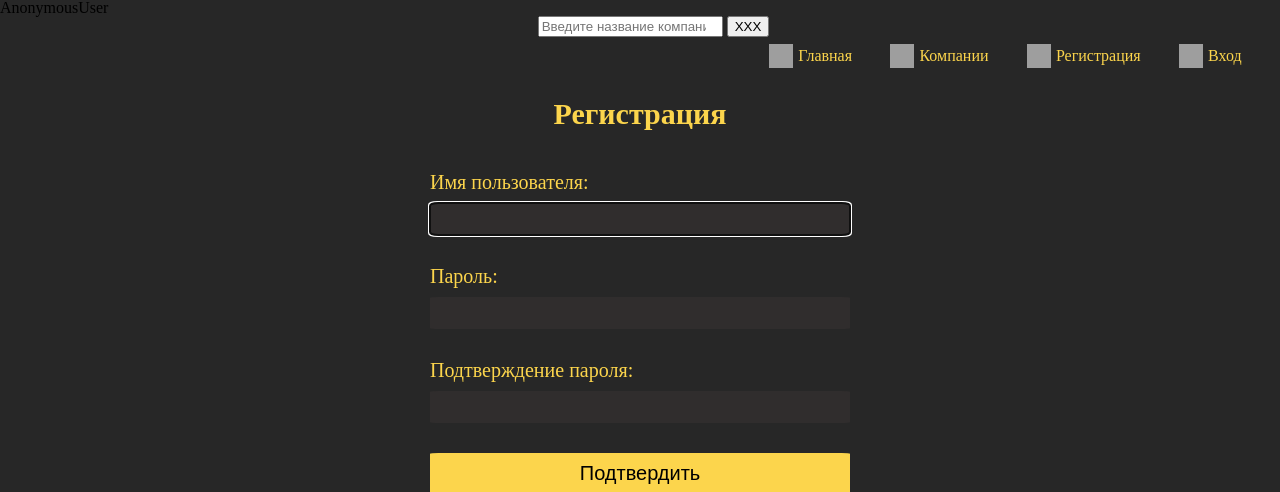
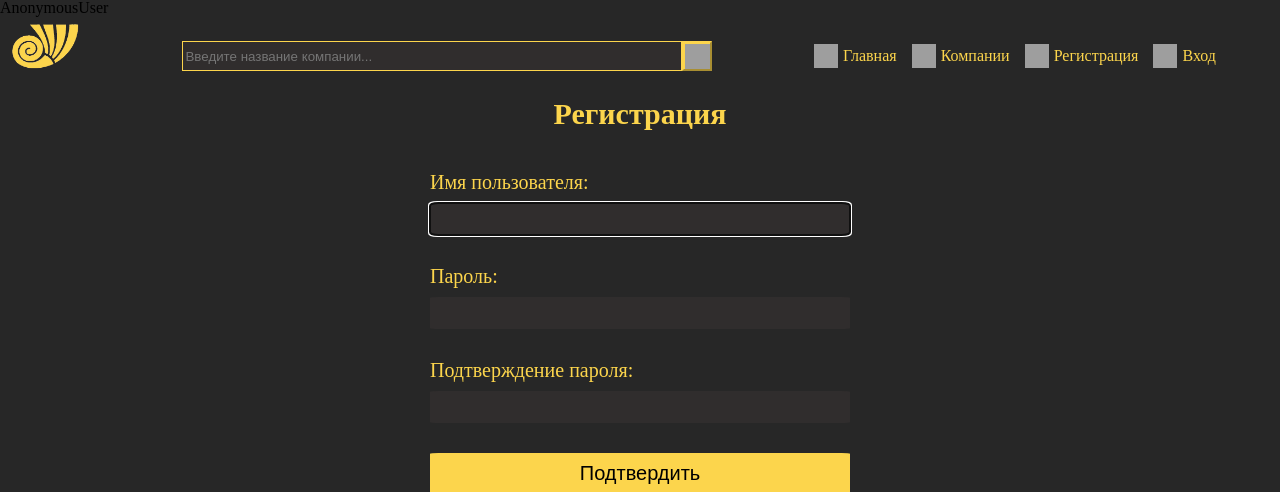
Before and after one commit to BorisVasilevv/web-chel-work, a Django app: page /accounts/registration/ in a window 1280 px wide. Shown: the top 492 px of the page. Run offline with Django 4.2, Linux system fonts and the light colour scheme; some libraries are stand-ins or nearby versions; grey boxes are pictures that could not be loaded.

Commit message:
search work

```diff
--- a/itcompanysite/accounts/static/account/css/registration.css
+++ b/itcompanysite/accounts/static/account/css/registration.css
@@ -31,6 +31,7 @@
     height: 30px;
     border-radius: 2%;
     margin-bottom: 20px;
+    color: white;
 }
 
 .registration-help-info{
--- a/itcompanysite/companies/views.py
+++ b/itcompanysite/companies/views.py
@@ -9,5 +9,5 @@ def companies(request):
 
 
 def search(request):
-    companies = Company.objects.all()
+    companies = Company.objects.filter(name__contains=request.GET.get("q"))
     return render(request, 'companies/companies.html', {'companies': companies})
--- a/itcompanysite/main/static/main/css/main.css
+++ b/itcompanysite/main/static/main/css/main.css
@@ -2,16 +2,25 @@ body{
     background-color: #272727;
 }
 
-.item_part-name{
-    font-size: 24px;
-    font-weight: 700;
-    line-height: 150%;
+.main-header{
+    display: flex;
+    justify-content: space-between;
+
 }
 
-.item{
-    max-width: 376px;
-    margin: auto;
-    background-color: #272727;
+.main-logo{
+    display: block;
+    max-width: 71px;
+    width: auto;
+    height: auto;
+    padding: 5px 0 0 10px;
+}
+
+.search-container{
+    display: flex;
+    align-items: center;
+    margin-right: auto;
+    margin-left: auto;
 }
 
 .navigation {
@@ -19,14 +28,16 @@ body{
     display: flex;
     justify-content: flex-end;
     height: 10vh;
-
+    gap: 15px;
+    margin-right: 5%;
 }
 
 .navigation-elem{
-    margin-right: 3%;
+
     display: flex;
     justify-content: center;
     align-items: center;
+
 }
 
 .navigation-elem-link{
@@ -48,17 +59,6 @@ body{
     height:100px;
 }
 
-.company-info-text {
-    color: black;
-    -webkit-line-clamp: 4; /* Число отображаемых строк */
-    display: -webkit-box; /* Включаем флексбоксы */
-    -webkit-box-orient: vertical; /* Вертикальная ориентация */
-    overflow: hidden; /* Обрезаем всё за пределами блока */
-}
-
-.company-info-text:hover {
-    text-decoration: underline;
-}
 
 .company-name{
     height: 50%;
@@ -67,3 +67,33 @@ body{
 ul{
     list-style: none;
 }
+
+
+
+
+.search-row{
+     background-color: #302D2D;
+     border: solid 1px #FCD54C;
+     height:30px;
+     width:500px;
+     color: white;
+
+}
+
+.search-button{
+    background-color: #FCD54C;
+    border-color:  #FCD54C;
+    height:30px;
+    width:30px;
+    display: flex;
+    justify-content: center;
+}
+
+.search-button-image{
+    height:25px;
+    width:25px;
+}
+
+.search-button-image:hover{
+    cursor: pointer;
+}
--- a/itcompanysite/main/templates/main/layout.html
+++ b/itcompanysite/main/templates/main/layout.html
@@ -6,29 +6,44 @@
     <meta name="viewport" content="width=device-width, initial-scale=1">
     <link rel="stylesheet" type="text/css"  href="{% static 'main/css/reset.css'%}">
     <link rel="stylesheet" href="{% static 'main/css/main.css'%}">
-    <link rel="stylesheet" href="{% static 'main/css/font.css'%}">
 
     {% block head %} {% endblock %}
     <title>{% block title %} {% endblock %}</title>
 </head>
 <body>
 {{user}}
-    <div class="navigation">
+    <div class="main-header">
+        <div class="site-logo">
+            <img class="main-logo" src="{% static 'main/img/logoCSU.png'%}">
+        </div>
         <form action="{% url 'search'%}" method="get" class="search-container">
              <input class="search-row" placeholder="Введите название компании..." type="search" name="q" required="">
-            <button class="search-button" type="submit">XXX</button>
+            <button class="search-button" type="submit"><img class="search-button-image" src="{% static 'main/icons/search.svg' %}"></button>
         </form>
+        <div class="navigation">
+            <div class="navigation-elem">
+                <a class="navigation-elem-link" href="{%url 'home'%}">
+                    <img class="navigation-elem-icon" src="{% static 'main/icons/home.svg'%}">Главная</a>
+            </div>
+            <div class="navigation-elem">
+                <a class="navigation-elem-link" href="{%url 'companies'%}">
+                    <img class="navigation-elem-icon" src="{% static 'main/icons/companies.svg'%}">Компании</a>
+            </div>
+            {% if user.is_authenticated %}
+                <div class="navigation-elem">
+                    <a class="navigation-elem-link" href="">
+                        <img class="navigation-elem-icon" src="{% static 'main/icons/user.svg'%}">Мой профиль</a>
+                </div>
+                <div class="navigation-elem">
+                    <a class="navigation-elem-link" href="{%url 'logout'%}">
+                        <img class="navigation-elem-icon" src="{% static 'main/icons/user.svg'%}">Выйти</a>
+                </div>
 
-        <div class="navigation-elem"><a class="navigation-elem-link" href="{%url 'home'%}"><img class="navigation-elem-icon" src="{% static 'main/icons/home.svg'%}">Главная</a></div>
-        <div class="navigation-elem"><a class="navigation-elem-link" href="{%url 'companies'%}"> <img class="navigation-elem-icon" src="{% static 'main/icons/companies.svg'%}">Компании</a></div>
-        {% if user.is_authenticated %}
-            <div class="navigation-elem"><a class="navigation-elem-link" href=""><img class="navigation-elem-icon" src="{% static 'main/icons/user.svg'%}">Мой профиль</a></div>
-            <div class="navigation-elem"><a class="navigation-elem-link" href="{%url 'logout'%}"><img class="navigation-elem-icon" src="{% static 'main/icons/user.svg'%}">Выйти</a></div>
-
-        {% else %}
-            <div class="navigation-elem"><a class="navigation-elem-link" href="{%url 'registration'%}"><img class="navigation-elem-icon" src="{% static 'main/icons/user.svg'%}">Регистрация</a></div>
-            <div class="navigation-elem"><a class="navigation-elem-link" href="{%url 'login'%}"><img class="navigation-elem-icon" src="{% static 'main/icons/user.svg'%}">Вход</a></div>
-        {% endif %}
+            {% else %}
+                <div class="navigation-elem"><a class="navigation-elem-link" href="{%url 'registration'%}"><img class="navigation-elem-icon" src="{% static 'main/icons/user.svg'%}">Регистрация</a></div>
+                <div class="navigation-elem"><a class="navigation-elem-link" href="{%url 'login'%}"><img class="navigation-elem-icon" src="{% static 'main/icons/user.svg'%}">Вход</a></div>
+            {% endif %}
+        </div>
     </div>
 
 
```
Also changed, not shown: itcompanysite/main/static/main/icons/search.svg (added), itcompanysite/main/static/main/img/logoCSU.png (added), itcompanysite/main/static/main/img/napoleonIt.png (deleted).
